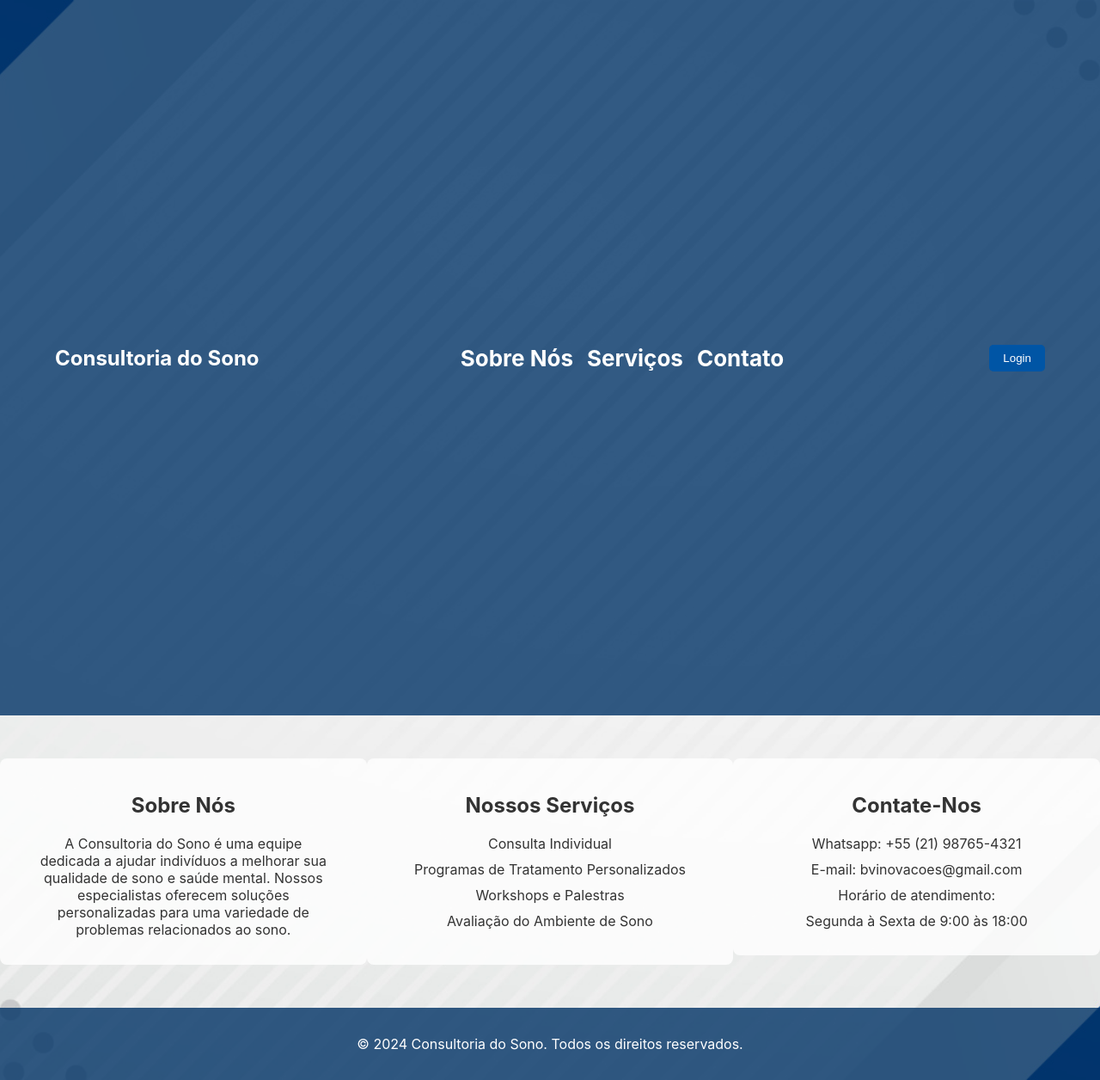
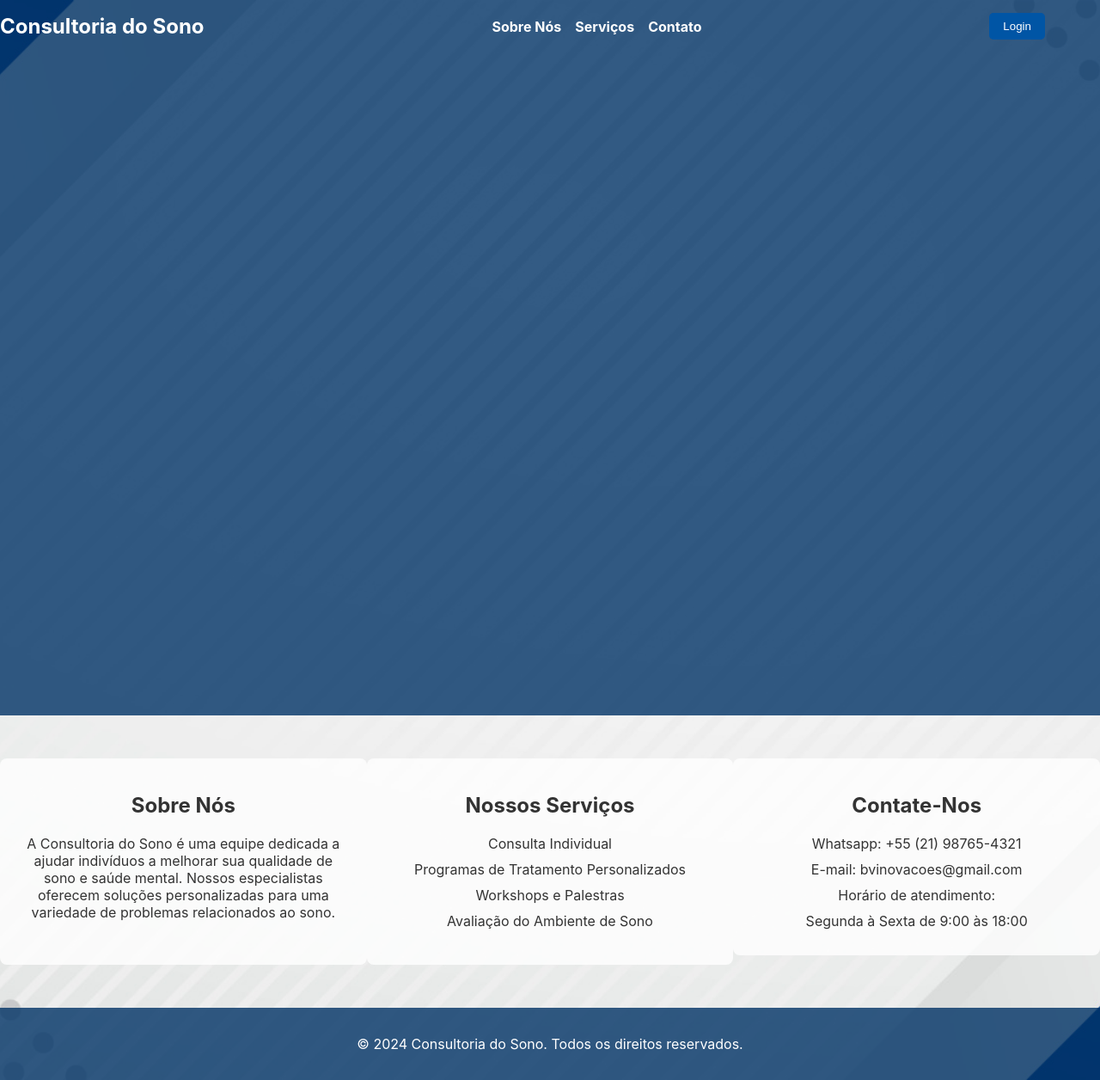
Before and after one commit to ordepoaoj/Anamnese-Front, a React (Create React App) app: page / in a window 1280 px wide. Shown: the whole page at 86% size. Built offline with nearby package versions, Linux system fonts and the light colour scheme.

Commit message:
Implemtação da tela de login
Implemtação da tela de login

```diff
--- a/package.json
+++ b/package.json
@@ -6,8 +6,10 @@
     "@testing-library/jest-dom": "^5.17.0",
     "@testing-library/react": "^13.4.0",
     "@testing-library/user-event": "^13.5.0",
+    "mdb-react-ui-kit": "^8.0.0",
     "react": "^18.3.1",
     "react-dom": "^18.3.1",
+    "react-router-dom": "^6.23.1",
     "react-scripts": "5.0.1",
     "web-vitals": "^2.1.4"
   },
--- a/src/App.js
+++ b/src/App.js
@@ -1,65 +1,9 @@
-import logo from './logo.svg';
-import './App.css';
+import AppRoutes from "./routes";
 
 function App() {
-  return (
-    <div className="App">
-      <header className="App-header">
-        <div className="container">
-          <h1>Consultoria do Sono</h1>
-          <nav>
-            <ul className="nav-links">
-              <li><a href="#about">Sobre Nós</a></li>
-              <li><a href="#services">Serviços</a></li>
-              <li><a href="#contact-us">Contato</a></li>
-            </ul>
-          </nav>
-          <button id="loginButton">Login</button>
-        </div>
-      </header>
+    return (
+      <AppRoutes /> // Renderize o roteador
+    );
+  }
 
-      <main>
-        <div className="content">
-          <section className="about">
-            <div className="container">
-              <h2>Sobre Nós</h2>
-              <p>A Consultoria do Sono é uma equipe dedicada a ajudar indivíduos a melhorar sua qualidade de sono e saúde mental. Nossos especialistas oferecem soluções personalizadas para uma variedade de problemas relacionados ao sono.</p>
-            </div>
-          </section>
-
-          <section className="services">
-            <div className="container">
-              <h2>Nossos Serviços</h2>
-              <ul>
-                <li>Consulta Individual</li>
-                <li>Programas de Tratamento Personalizados</li>
-                <li>Workshops e Palestras</li>
-                <li>Avaliação do Ambiente de Sono</li>
-              </ul>
-            </div>
-          </section>
-
-          <section className="contact-us">
-            <div className="container">
-              <h2>Contate-Nos</h2>
-              <ul>
-                <li>Whatsapp: +55 (21) 98765-4321</li>
-                <li>E-mail: bvinovacoes@gmail.com</li>
-                <li>Horário de atendimento:</li>
-                <li>Segunda à Sexta de 9:00 às 18:00</li>
-              </ul>
-            </div>
-            </section>
-        </div>
-      </main>
-
-      <footer>
-        <div className="container">
-          <p>&copy; 2024 Consultoria do Sono. Todos os direitos reservados.</p>
-        </div>
-      </footer>
-    </div>
-  );
-}
-
-export default App;
+  export default App;
--- /dev/null
+++ b/src/Components/Header/HeaderSection.css
@@ -0,0 +1,7 @@
+.Container-Title {
+    position: fixed; /* Torna o header fixo na tela */
+    top: 0;          /* Posiciona o header no topo */
+    left: 0;          /* Posiciona o header à esquerda */
+    width: 100%;       /* Ocupa a largura total da tela */
+    z-index: 10;       /* Garante que o header fique sobreposto a outros elementos */
+  }
--- /dev/null
+++ b/src/Components/Header/HeaderSection.js
@@ -0,0 +1,29 @@
+import React from "react";
+import './HeaderSection.css';
+import AnamneseLogin from "../../pages/login/login";
+import { useNavigate } from "react-router-dom";
+
+const HeaderSection = () => {
+    const navigate = useNavigate();
+    return (
+        <header className="App-header">
+            <div className="container Container-Title">
+                <h1>Consultoria do Sono</h1>
+            <nav>
+                <ul className="nav-links">
+                    <li><a href="#about">Sobre Nós</a></li>
+                    <li><a href="#services">Serviços</a></li>
+                    <li><a href="#contact-us">Contato</a></li>
+                </ul>
+            </nav>
+                <button id="loginButton" onClick={() =>{
+                    console.log('loginButton');
+                    navigate('/login');
+                }
+                 }>Login</button>
+            </div>
+        </header>
+    );
+}
+
+export default HeaderSection;
--- /dev/null
+++ b/src/Components/footer/footer.js
@@ -0,0 +1,13 @@
+import React from "react";
+
+const Footer = () => {
+    return (
+        <footer>
+            <div className="container">
+                <p>&copy; 2024 Consultoria do Sono. Todos os direitos reservados.</p>
+            </div>
+        </footer>
+    );
+}
+
+export default Footer;
--- a/src/App.css
+++ b/src/Home.css
@@ -20,7 +20,6 @@
   flex-direction: column;
   align-items: center;
   justify-content: center;
-  font-size: calc(10px + 2vmin);
   color: white;
   padding: 1rem 0;
 }
@@ -48,8 +47,8 @@ body {
 }
 
 .container {
-  width: 90%;
-  max-width: 1200px;
+  width: 95%;
+  max-width: inherit;
   margin: 0 auto;
 }
 
@@ -130,6 +129,10 @@ footer {
   display: flex;
   gap: 1rem;
   margin-right: 5px;
+  display: flex;
+  justify-content: center;
+  margin: 0 auto;
+  text-align: center;
 }
 
 .nav-links li {
--- /dev/null
+++ b/src/Home.js
@@ -0,0 +1,51 @@
+import HeaderSection from './Components/Header/HeaderSection';
+import Footer from './Components/footer/footer';
+import './Home.css';
+
+console.log('Home ');
+
+const Home = () => {
+  return (
+    <div className="App">
+        <HeaderSection />
+
+      <main>
+        <div className="content">
+          <section className="about">
+            <div className="container">
+              <h2>Sobre Nós</h2>
+              <p>A Consultoria do Sono é uma equipe dedicada a ajudar indivíduos a melhorar sua qualidade de sono e saúde mental. Nossos especialistas oferecem soluções personalizadas para uma variedade de problemas relacionados ao sono.</p>
+            </div>
+          </section>
+
+          <section className="services">
+            <div className="container">
+              <h2>Nossos Serviços</h2>
+              <ul>
+                <li>Consulta Individual</li>
+                <li>Programas de Tratamento Personalizados</li>
+                <li>Workshops e Palestras</li>
+                <li>Avaliação do Ambiente de Sono</li>
+              </ul>
+            </div>
+          </section>
+
+          <section className="contact-us">
+            <div className="container">
+              <h2>Contate-Nos</h2>
+              <ul>
+                <li>Whatsapp: +55 (21) 98765-4321</li>
+                <li>E-mail: bvinovacoes@gmail.com</li>
+                <li>Horário de atendimento:</li>
+                <li>Segunda à Sexta de 9:00 às 18:00</li>
+              </ul>
+            </div>
+            </section>
+        </div>
+      </main>
+      <Footer />
+    </div>
+  );
+}
+
+export default Home;
--- a/src/index.js
+++ b/src/index.js
@@ -1,13 +1,14 @@
 import React from 'react';
 import ReactDOM from 'react-dom/client';
 import './index.css';
-import App from './App';
+import App from './Home';
 import reportWebVitals from './reportWebVitals';
+import AppRoutes from './routes';
 
 const root = ReactDOM.createRoot(document.getElementById('root'));
 root.render(
   <React.StrictMode>
-    <App />
+    <AppRoutes />
   </React.StrictMode>
 );
 
--- a/src/pages/login/login.js
+++ b/src/pages/login/login.js
@@ -10,7 +10,9 @@ import {
 }
 from 'mdb-react-ui-kit';
 
-function App() {
+console.log('AnamneseLogin ');
+
+function AnamneseLogin() {
   return (
     <MDBContainer fluid className="p-3 my-5">
 
@@ -56,4 +58,4 @@ function App() {
   );
 }
 
-export default App;
+export default AnamneseLogin;
--- /dev/null
+++ b/src/routes.js
@@ -0,0 +1,18 @@
+import React from 'react';
+import { BrowserRouter, Routes, Route } from 'react-router-dom';
+import App from './Home'; // Importe o componente principal da aplicação
+import AnamneseLogin from './pages/login/login';
+
+const AppRoutes = () => {
+    console.log('AppRoutes');
+  return (
+    <BrowserRouter>
+      <Routes>
+        <Route path="/" element={<App />} />
+        <Route path="/login" element={<AnamneseLogin />} />
+      </Routes>
+    </BrowserRouter>
+  );
+};
+
+export default AppRoutes;
```
Also changed, not shown: src/Components/ContactSection/contacts.js (added, +40 -0 lines), 1 other file (tests, documents, lock files or other folders).
